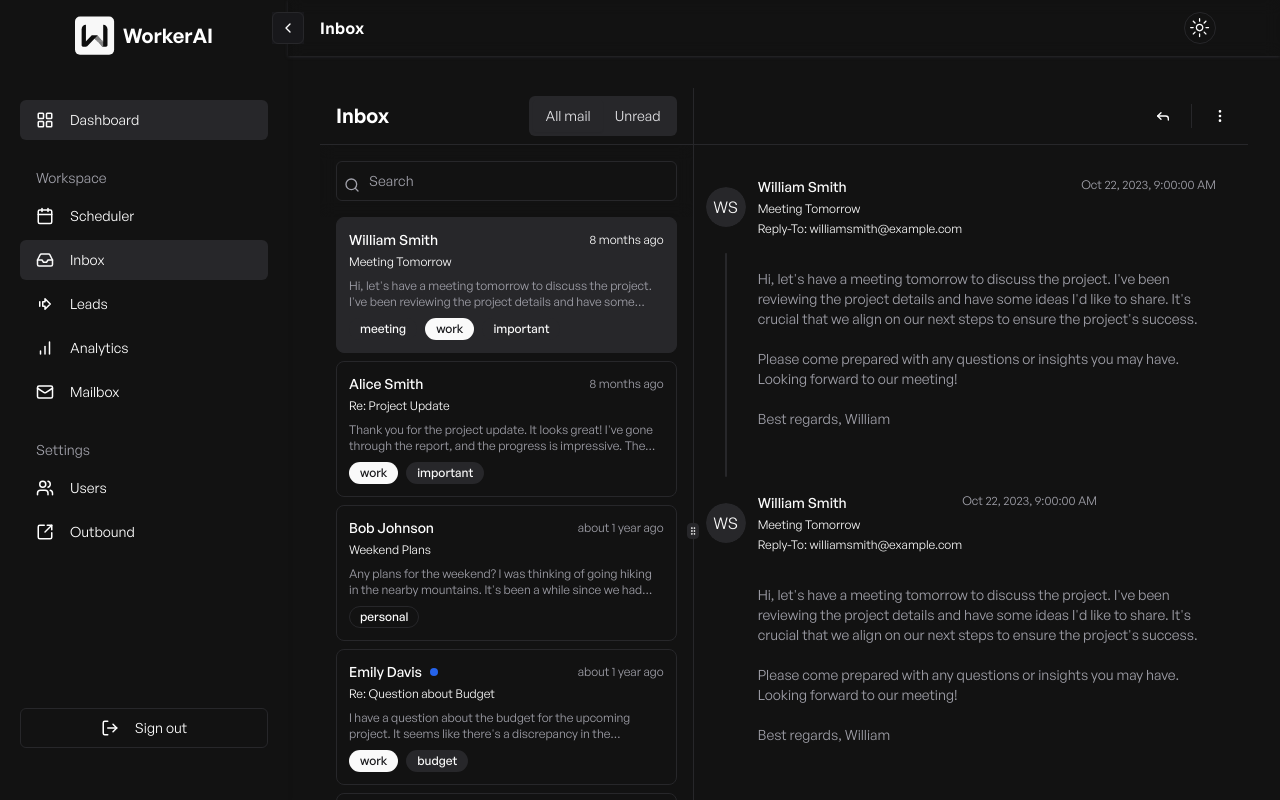
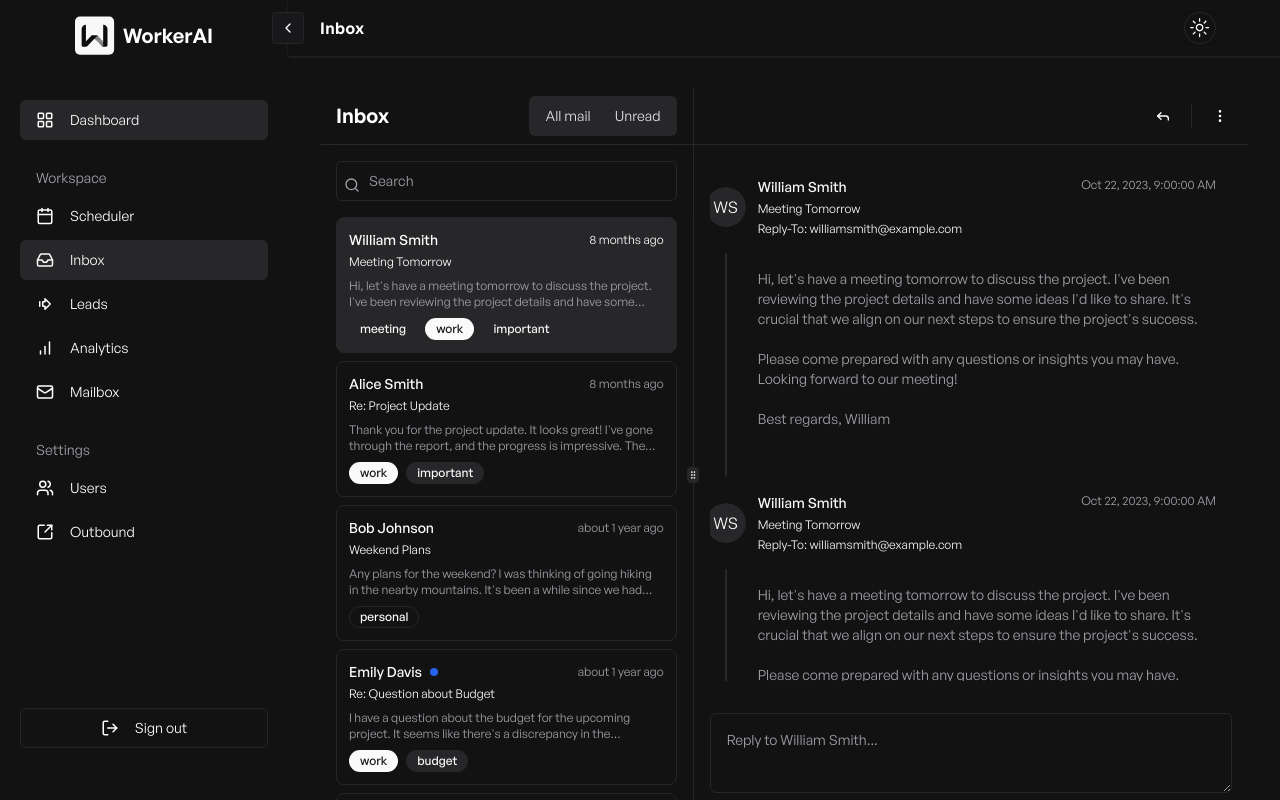
Before and after one commit to AbhirajSinha179/enterprise-workerai, a Next.js app: page /dashboard/inbox in a window 1280 px wide. Shown: the top 800 px of the page. Built offline with nearby package versions, Linux system fonts and the light colour scheme.

Commit message:
working draft inbox

```diff
--- a/components/inbox/mail-display.tsx
+++ b/components/inbox/mail-display.tsx
@@ -1,42 +1,21 @@
-// import addDays from "date-fns/addDays"
-// import addHours from "date-fns/addHours"
-// import format from "date-fns/format"
-import { format } from "date-fns"
-import { MoreVertical, Reply } from "lucide-react"
-
-import { Mail } from "@/components/inbox/data"
-import { Avatar, AvatarFallback, AvatarImage } from "@/components/ui/avatar"
-import { Button } from "@/components/ui/button"
-import { Calendar } from "@/components/ui/calendar"
-import { DropdownMenuContent, DropdownMenuItem } from "@/components/ui/dropdown-menu"
-import { DropdownMenu, DropdownMenuTrigger } from "@/components/ui/dropdown-menu"
-import { Separator } from "@/components/ui/separator"
-import { Textarea } from "@/components/ui/textarea"
-import { Tooltip, TooltipContent, TooltipTrigger } from "@/components/ui/tooltip"
-// import MailItem from "./thread-item"
-// import { ScrollArea } from "../ui/scroll-area"
-import {
-  Timeline,
-  TimelineContent,
-  TimelineDot,
-  TimelineHeading,
-  TimelineItem,
-  TimelineLine,
-} from "../ui/timeline"
+import { MoreVertical, Reply } from "lucide-react";
+import { Mail } from "@/components/inbox/data";
+import MailTimelineItem from "@/components/inbox/thread-item";
+import { Button } from "@/components/ui/button";
+import { DropdownMenu, DropdownMenuContent, DropdownMenuItem, DropdownMenuTrigger } from "@/components/ui/dropdown-menu";
+import { Separator } from "@/components/ui/separator";
+import { Textarea } from "@/components/ui/textarea";
+import { Tooltip, TooltipContent, TooltipTrigger } from "@/components/ui/tooltip";
+import { Timeline } from "../ui/timeline";
 
 interface MailDisplayProps {
-  mail: Mail | null
+  mail: Mail | null;
 }
 
-// TODO: Need to change to threads, in order to display full email conversations
-
 export function MailDisplay({ mail }: MailDisplayProps) {
-  // const today = new Date()
-
   return (
     <div className="flex h-full flex-col">
       <div className="flex items-center p-2">
-
         <div className="ml-auto flex items-center gap-2">
           <Tooltip>
             <TooltipTrigger asChild>
@@ -64,95 +43,19 @@ export function MailDisplay({ mail }: MailDisplayProps) {
       </div>
       <Separator />
       {mail ? (
-        <div className="flex flex-1  flex-col justify-between">
-          <div className="flex m-4">
+        <div className="flex flex-1 flex-col justify-between">
+          <div className="flex m-4 h-[65vh] overflow-auto ">
+            {/* when full thread data available can map through it  */}
             <Timeline>
-              <TimelineItem status="done">
-                <TimelineHeading>
-                  <div className="flex justify-between items-start p-4">
-                    <div className="flex items-start gap-4 text-sm  ">
-                      <div className="grid gap-1">
-                        <div className="font-semibold">{mail.name}</div>
-                        <div className="line-clamp-1 text-xs">{mail.subject}</div>
-                        <div className="line-clamp-1 text-xs">
-                          <span className="font-medium">Reply-To:</span> {mail.email}
-                        </div>
-                      </div>
-                    </div>
-                    <div className="flex ">
-                      {mail.date && (
-                        <div className="ml-auto text-xs text-muted-foreground">{format(new Date(mail.date), "PPpp")}</div>
-                      )}
-                    </div>
-                  </div>
-                </TimelineHeading>
-                <TimelineDot
-                  status="custom"
-                  customIcon={
-                    <Avatar>
-                      <AvatarImage alt={mail.name} />
-                      <AvatarFallback>
-                        {mail.name
-                          .split(" ")
-                          .map((chunk) => chunk[0])
-                          .join("")}
-                      </AvatarFallback>
-                    </Avatar>
-                  }
-                />
-                <TimelineLine />
-                <TimelineContent>
-                  <div className="flex-1 whitespace-pre-wrap p-4 text-sm">{mail.text}</div>
-                </TimelineContent>
-
-              </TimelineItem>
-              <TimelineItem status="done">
-                <TimelineHeading>
-                  <div className="flex ">
-                    <div className="flex items-start p-4 ">
-                      <div className="flex items-start gap-4 text-sm  ">
-                        <div className="grid gap-1">
-                          <div className="font-semibold">{mail.name}</div>
-                          <div className="line-clamp-1 text-xs">{mail.subject}</div>
-                          <div className="line-clamp-1 text-xs">
-                            <span className="font-medium">Reply-To:</span> {mail.email}
-                          </div>
-                        </div>
-                      </div>
-                      <div className="flex ">
-                        {mail.date && (
-                          <div className="ml-auto text-xs text-muted-foreground">{format(new Date(mail.date), "PPpp")}</div>
-                        )}
-                      </div>
-                    </div>
-                  </div>
-                </TimelineHeading>
-                <TimelineDot
-                  status="custom"
-                  customIcon={
-                    <Avatar>
-                      <AvatarImage alt={mail.name} />
-                      <AvatarFallback>
-                        {mail.name
-                          .split(" ")
-                          .map((chunk) => chunk[0])
-                          .join("")}
-                      </AvatarFallback>
-                    </Avatar>
-                  }
-                />
-
-                <TimelineContent>
-                  <div className="flex-1 whitespace-pre-wrap p-4 text-sm">{mail.text}</div>
-                </TimelineContent>
-
-              </TimelineItem>
+              <MailTimelineItem mail={mail} showLine={true} />
+              <MailTimelineItem mail={mail} showLine={true} />
+              <MailTimelineItem mail={mail} showLine={false} />
             </Timeline>
           </div>
           <div className="p-4">
             <form>
               <div className="grid gap-4">
-                <Textarea className="p-4" placeholder={`Reply ${mail.name}...`} />
+                <Textarea className="p-4" placeholder={`Reply to ${mail.name}...`} />
                 <div className="flex items-center">
                   <Button onClick={(e) => e.preventDefault()} size="sm" className="ml-auto">
                     Send
@@ -161,13 +64,10 @@ export function MailDisplay({ mail }: MailDisplayProps) {
               </div>
             </form>
           </div>
-
         </div>
-
-
       ) : (
         <div className="p-8 text-center text-muted-foreground">No message selected</div>
       )}
     </div>
-  )
+  );
 }
--- a/components/inbox/thread-item.tsx
+++ b/components/inbox/thread-item.tsx
@@ -1,41 +1,54 @@
-import { format } from 'date-fns';
-import React from 'react';
-import { Separator } from '../ui/separator';
-interface MailItemProps {
-    mail: {
-        name: string;
-        subject?: string | null;
-        email: string;
-        date?: string;
-        text: string;
-    };
+import { format } from "date-fns";
+import { Mail } from "@/components/inbox/data";
+import { Avatar, AvatarFallback, AvatarImage } from "@/components/ui/avatar";
+import { TimelineContent, TimelineDot, TimelineHeading, TimelineItem, TimelineLine } from "@/components/ui/timeline";
+
+interface MailTimelineItemProps {
+    mail: Mail;
+    showLine: boolean; // Add the showLine prop
 }
 
-const MailItem: React.FC<MailItemProps> = ({ mail }) => {
-    return (
-        <div className="h-[25vh] overflow-auto">
-            <div className="flex p-4">
+const MailTimelineItem: React.FC<MailTimelineItemProps> = ({ mail, showLine }) => (
+    <TimelineItem status="done">
+        <TimelineHeading>
+            <div className="flex justify-between items-start p-4">
                 <div className="flex items-start gap-4 text-sm">
                     <div className="grid gap-1">
                         <div className="font-semibold">{mail.name}</div>
-                        {mail.subject && <div className="line-clamp-1 text-xs">{mail.subject}</div>}
+                        <div className="line-clamp-1 text-xs">{mail.subject}</div>
                         <div className="line-clamp-1 text-xs">
                             <span className="font-medium">Reply-To:</span> {mail.email}
                         </div>
                     </div>
                 </div>
+                <div className="flex">
                     {mail.date && (
                         <div className="ml-auto text-xs text-muted-foreground">
                             {format(new Date(mail.date), "PPpp")}
                         </div>
                     )}
                 </div>
-            <div className="flex-1 whitespace-pre-wrap p-4 text-sm">
-                {mail.text}
             </div>
-            <Separator className="mt-auto" />
-        </div>
+        </TimelineHeading>
+        <TimelineDot
+            status="custom"
+            customIcon={
+                <Avatar>
+                    <AvatarImage alt={mail.name} />
+                    <AvatarFallback>
+                        {mail.name
+                            .split(" ")
+                            .map((chunk) => chunk[0])
+                            .join("")}
+                    </AvatarFallback>
+                </Avatar>
+            }
+        />
+        {showLine && <TimelineLine />} {/* Conditionally render TimelineLine */}
+        <TimelineContent>
+            <div className="flex-1 whitespace-pre-wrap p-4 text-sm">{mail.text}</div>
+        </TimelineContent>
+    </TimelineItem>
 );
-};
 
-export default MailItem;
+export default MailTimelineItem;
--- a/components/ui/timeline.tsx
+++ b/components/ui/timeline.tsx
@@ -1,7 +1,6 @@
 import { CheckIcon, Cross1Icon } from "@radix-ui/react-icons"
 import { cva, VariantProps } from "class-variance-authority"
 import React from "react"
-
 import { cn } from "@/lib/utils"
 
 const timelineVariants = cva("grid", {
```
Lines whose indentation alone changed are shown as unchanged.
